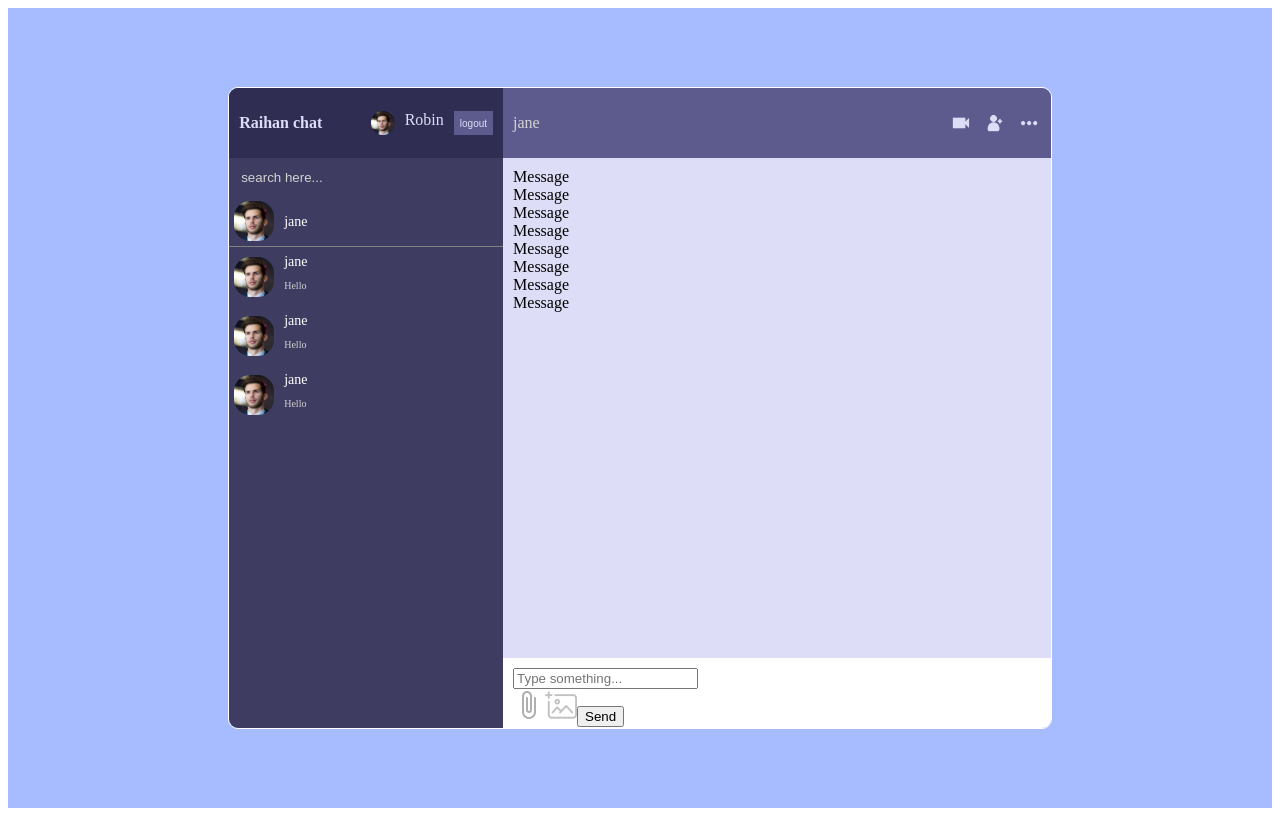
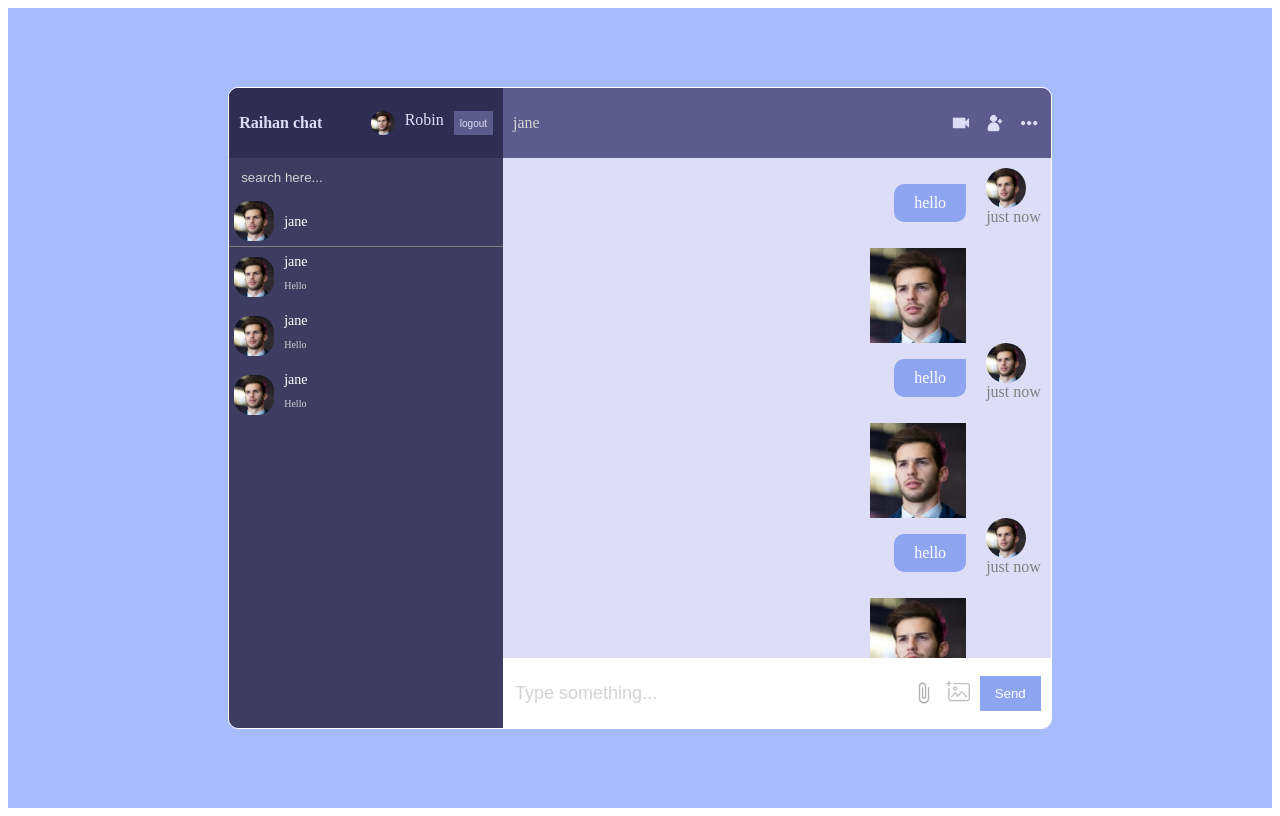
Before and after one commit to Raihanhn/Chat_App, a React (Vite) app: page / in a window 1280 px wide. Built offline with nearby package versions, Linux system fonts and the light colour scheme.

Commit message:
7th commit

```diff
--- a/src/components/Message.jsx
+++ b/src/components/Message.jsx
@@ -1,8 +1,18 @@
 import React from 'react'
+import img from "../img/pic-3.png"
 
 const Message = () => {
   return (
-    <div>Message</div>
+    <div className='message owner'>
+      <div className="messageInfo">
+        <img src={img} alt="" />
+        <span>just now</span>
+      </div>
+      <div className="messageContent">
+        <p>hello</p>
+        <img src={img} alt="" />
+      </div>
+    </div>
   )
 }
 
--- a/src/style.scss
+++ b/src/style.scss
@@ -209,12 +209,96 @@
                 background-color: #ddddf7;
                 padding: 10px;
                 height: calc(100% - 160px);
+                overflow: scroll;
+
+                .message{
+                    display: flex;
+                    gap: 20px;
+
+                    .messageInfo{
+                        display: flex;
+                        flex-direction: column;
+                        color: gray;
+                        font-weight: 300;
+                        img{
+                            width: 40px;
+                            height: 40px;
+                            border-radius: 50%;
+                            object-fit: cover;
+                        }
+                    }
+                    .messageContent{
+                        max-width: 80%;
+                        display: flex;
+                        flex-direction: column;
+                        gap: 10px;
+
+                        p{
+                            background-color: white;
+                            padding: 10px 20px;
+                            border-radius: 0px 10px 10px 10px;
+                            max-width: max-content;
+                        }
+
+                        img{
+                            width: 50%;
+                        }
+                    }
+
+                    &.owner{
+                        flex-direction: row-reverse;
+
+                        .messageContent{
+
+                            align-items: flex-end;
+
+                            p{
+                                background-color: #8da4f1;
+                                color: white;
+                                border-radius: 10px 0px 10px 10px;
+                            }
+                        }
+                    }
+                }
             }
 
             .input{
                 height: 50px;
                 background-color: white;
                 padding: 10px;
+                display: flex;
+                align-items: center;
+                justify-content: space-between;
+
+                input{
+                    width: 100%;
+                    border: none;
+                    outline: none;
+                    color: #2f2d52;
+                    font-size: 18px;
+
+                    &::placeholder{
+                        color: lightgray;
+                    }
+                }
+
+                .send{
+                    display: flex;
+                    align-items: center;
+                    gap: 10px;
+
+                    img{
+                        height: 24px;
+                        cursor: pointer;
+                    }
+
+                    button{
+                        border: none;
+                        padding: 10px 15px;
+                        color: white;
+                        background-color: #8da4f1;
+                    }
+                }
             }
         }
     }
```
